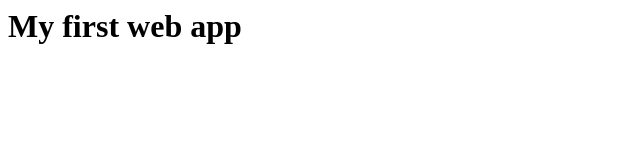
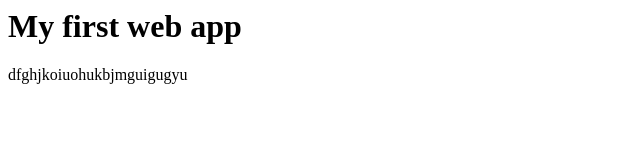
Before and after one commit to sandrayegon/data-science-nlecture1, a plain HTML site: page index.html in a window 1280 px wide. Shown: the whole page, without its empty margins (0-640 px from the left). Drawn offline with Linux system fonts and the light colour scheme.

```diff
--- a/index.html
+++ b/index.html
@@ -5,5 +5,6 @@
 
 <body>
     <h1>My first web app</h1>
+    <p>dfghjkoiuohukbjmguigugyu</p>
 </body>
     </html>
```
